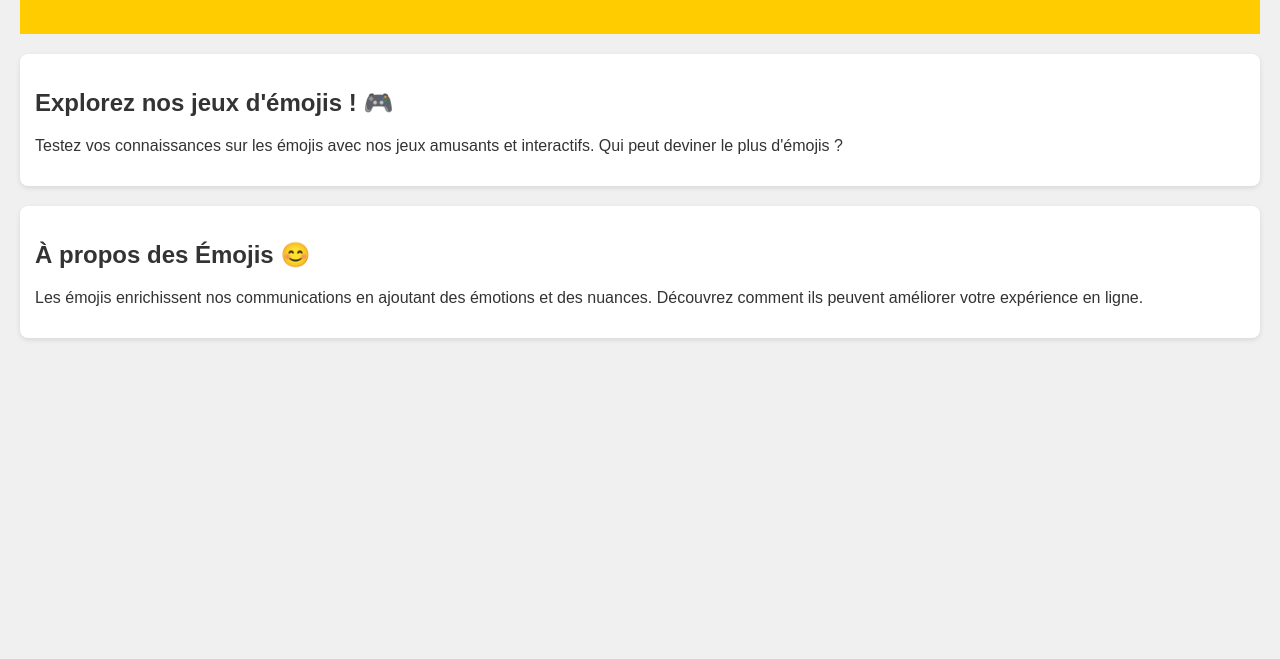
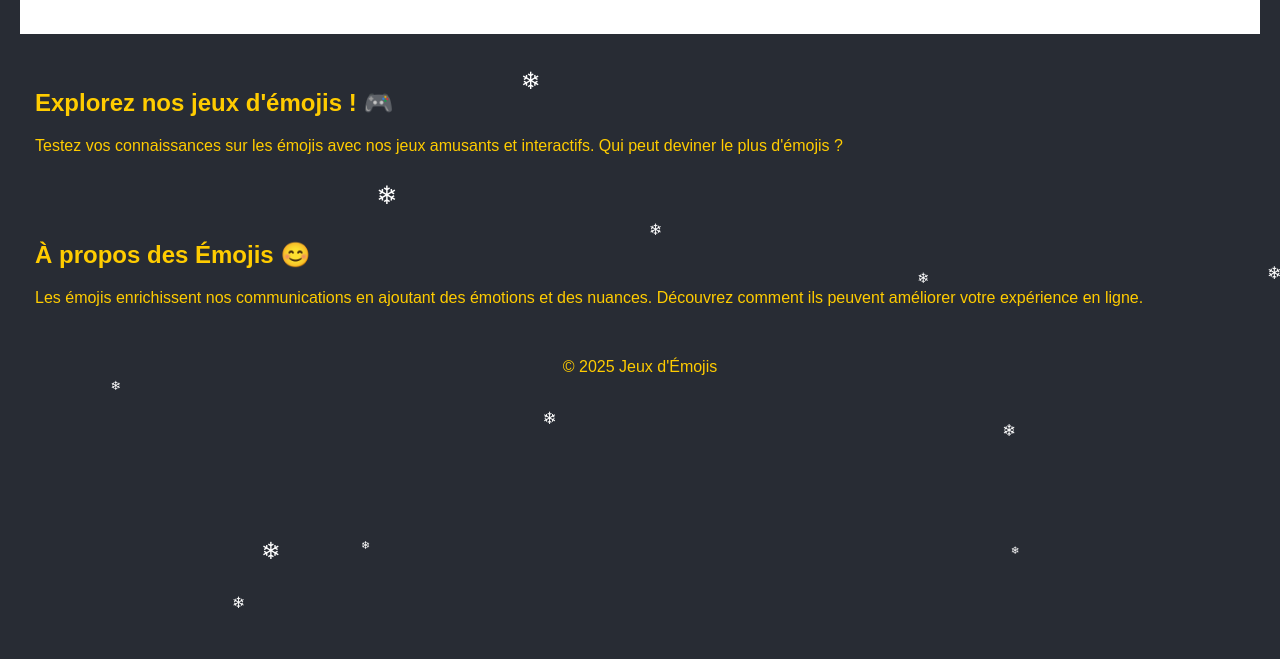
Before and after one commit to games-tryhard/home, a plain HTML site: page index.html in a window 1280 px wide. Shown: the part 141-800 px from the top of the page. Drawn offline with Linux system fonts and the light colour scheme.

Commit message:
Update index.html

```diff
--- a/index.html
+++ b/index.html
@@ -4,19 +4,21 @@
     <meta charset="UTF-8">
     <meta name="viewport" content="width=device-width, initial-scale=1.0">
     <title>Jeux d'Émojis</title>
-    <link rel="stylesheet" href="styles.css">
     <style>
         body {
             font-family: Arial, sans-serif;
-            background-color: #f0f0f0;
-            color: #333;
+            background-color: #282c34; /* Fond sombre pour la neige */
+            color: #ffcc00; /* Couleur du texte en jaune */
             margin: 0;
             padding: 20px;
+            overflow: hidden; /* Important pour que les flocons ne débordent pas */
         }
         header {
-            background-color: #ffcc00;
+            background-color: white; /* Fond blanc pour l'en-tête */
             padding: 20px;
             text-align: center;
+            position: relative; /* Permet de positionner le contenu au-dessus de la neige */
+            z-index: 1; /* Assure que le header est au-dessus des flocons */
         }
         nav ul {
             list-style-type: none;
@@ -28,22 +30,39 @@
         }
         nav a {
             text-decoration: none;
-            color: #333;
+            color: #333; /* Couleur des liens en noir */
             font-weight: bold;
         }
         main {
             margin-top: 20px;
+            position: relative; /* Permet de positionner le contenu au-dessus de la neige */
+            z-index: 1; /* Assure que le main est au-dessus des flocons */
         }
         section {
-            background-color: white;
+            background-color: rgba(255, 255, 255, 0); /* Fond transparent */
             border-radius: 8px;
             padding: 15px;
             margin-bottom: 20px;
-            box-shadow: 0 2px 5px rgba(0,0,0,0.1);
+            box-shadow: none; /* Pas d'ombre pour un effet plus léger */
         }
         footer {
             text-align: center;
             margin-top: 20px;
+            position: relative; /* Permet de positionner le contenu au-dessus de la neige */
+            z-index: 1; /* Assure que le footer est au-dessus des flocons */
+        }
+        .snowflake {
+            position: absolute;
+            top: -10px;
+            color: white;
+            font-size: 1em;
+            pointer-events: none;
+            animation: fall linear infinite;
+        }
+        @keyframes fall {
+            to {
+                transform: translateY(100vh);
+            }
         }
     </style>
 </head>
@@ -71,3 +90,32 @@
             <h2>À propos des Émojis 😊</h2>
             <p>Les émojis enrichissent nos communications en ajoutant des émotions et des nuances. Découvrez comment ils peuvent améliorer votre expérience en ligne.</p>
         </section>
+    </main>
+
+    <footer>
+        <p>© 2025 Jeux d'Émojis</p>
+    </footer>
+
+<script>
+    // Fonction pour créer des flocons de neige
+    function createSnowflake() {
+        const snowflake = document.createElement('div');
+        snowflake.className = 'snowflake';
+        snowflake.innerHTML = '❄'; // Utilisation du caractère flocon de neige
+        snowflake.style.left = Math.random() * window.innerWidth + 'px';
+        snowflake.style.fontSize = Math.random() * 20 + 10 + 'px'; // Taille aléatoire des flocons
+        snowflake.style.animationDuration = Math.random() * 3 + 2 + 's'; // Durée aléatoire de la chute
+        document.body.appendChild(snowflake);
+
+        // Supprimer le flocon après qu'il soit tombé
+        setTimeout(() => {
+            snowflake.remove();
+        }, 5000); // Correspond à la durée maximale d'animation
+    }
+
+    // Créer des flocons à intervalles réguliers
+    setInterval(createSnowflake, 300); // Crée un flocon toutes les 300 ms
+</script>
+
+</body>
+</html>
```
